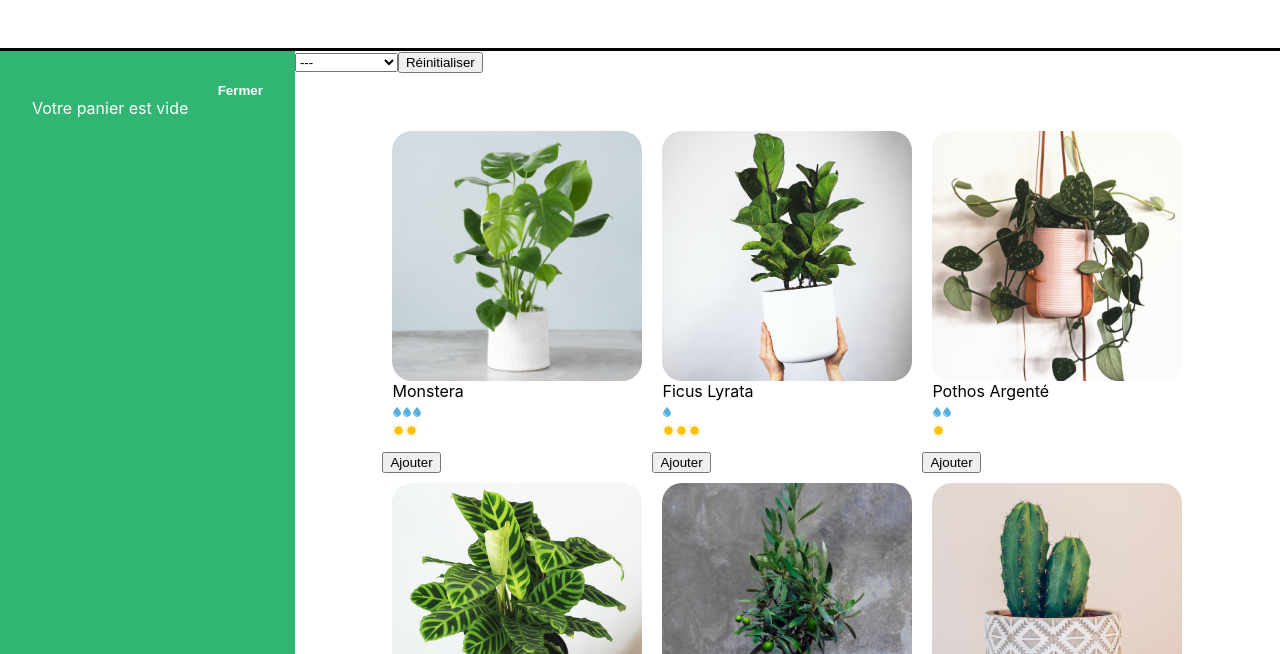
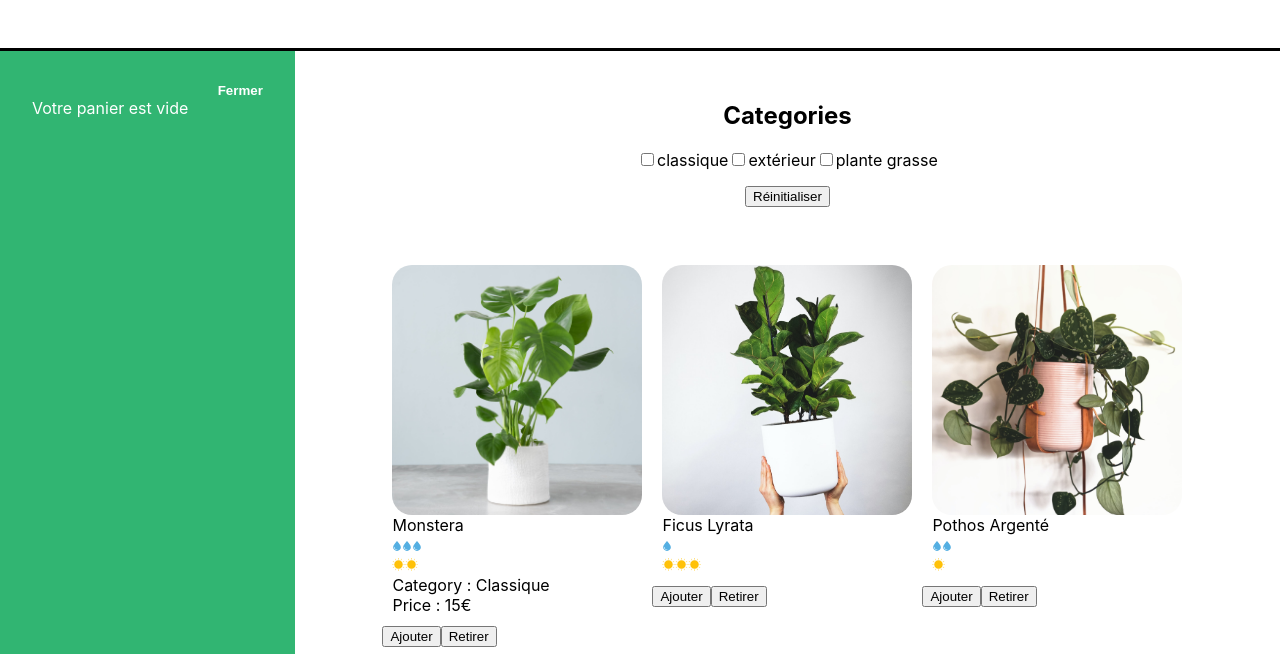
Before and after one commit to KpihX/la-maison-jungle, a React app: page / in a window 1280 px wide. Both pictures are taken after a click on the item "Monstera". Shown: the part 98-752 px from the top of the page. Built offline with nearby package versions, Linux system fonts and the light colour scheme.

Commit message:
forms -> end

```diff
--- a/src/components/App.js
+++ b/src/components/App.js
@@ -1,4 +1,4 @@
-import { useState } from 'react'
+import { useState, useEffect } from 'react'
 import Banner from './Banner'
 import logo from '../assets/logo.png'
 import Cart from './Cart'
@@ -7,8 +7,11 @@ import ShoppingList from './ShoppingList'
 import '../styles/Layout.css'
 
 function App() {
-	const [cart, updateCart] = useState([])
-	const [isFooterShown, updateIsFooterShown] = useState(true)
+	const savedCart = localStorage.getItem('cart')
+	const [cart, updateCart] = useState(savedCart ? JSON.parse(savedCart) : [])
+	useEffect(() => {
+		localStorage.setItem('cart', JSON.stringify(cart))
+	}, [cart])
 	return (
 		<div>
 			<Banner>
@@ -19,10 +22,7 @@ function App() {
 				<Cart cart={cart} updateCart={updateCart} />
 				<ShoppingList cart={cart} updateCart={updateCart} />
 			</div>
-			<button onClick={() => updateIsFooterShown(!isFooterShown)}>
-				{isFooterShown ? "Cacher !" : "Montrer"}
-			</button>
-			{isFooterShown && <Footer cart={cart}/>}
+			<Footer />
 		</div>
 	)
 }
--- a/src/components/Categories.js
+++ b/src/components/Categories.js
@@ -1,7 +1,9 @@
-function Categories ({ setActiveCategory, categories, activeCategory }) {
+import '../styles/Categories.css'
+
+function Categories ({ setSelectedCategories, categories, selectedCategories }) {
     return (
         <div className='lmj-categories'>
-			<select
+			{/* <select
 				value={activeCategory}
 				onChange={(e) => setActiveCategory(e.target.value)}
 				className='lmj-categories-select'
@@ -12,8 +14,26 @@ function Categories ({ setActiveCategory, categories, activeCategory }) {
 						{cat}
 					</option>
 				))}
-			</select>
-			<button onClick={() => setActiveCategory('')}>Réinitialiser</button>
+			</select> */}
+			<h2>Categories</h2>
+			{categories.map(cat => (
+				<label key={cat}>
+					<input
+						type='checkbox'
+						checked={selectedCategories.includes(cat)}
+						onChange={() => setSelectedCategories(
+							selectedCategories.includes(cat)
+								? selectedCategories.filter(c => c !== cat)
+								: selectedCategories.concat(cat)
+						)}
+					/>
+					{cat}
+				</label>
+			))}
+			<div className='lmj-categories-reset' >
+				<button onClick={() => setSelectedCategories([])}>Réinitialiser</button>
+			</div>
+
 		</div>
 	)
 }
--- /dev/null
+++ b/src/components/Modal.js
@@ -0,0 +1,10 @@
+function Modal ({category, price }) {
+    return (
+        <div className='lmj-modal'>
+            <div>category : {category}</div>
+            <div>price : {price}€</div>
+        </div>
+    )
+}
+
+export default Modal
--- a/src/components/PlantItem.js
+++ b/src/components/PlantItem.js
@@ -1,19 +1,24 @@
 import CareScale from './CareScale.js'
+import Modal from './Modal.js'
 import '../styles/PlantItem.css'
+import { useState } from 'react'
 
-function handleClick(plantName) {
-	alert(`Vous voulez acheter 1 ${plantName} ? Très bon choix 🌱✨`)
-}
+// function handleClick(plantName) {
+// 	alert(`Vous voulez acheter 1 ${plantName} ? Très bon choix 🌱✨`)
+// }
 
-function PlantItem({name, cover, id, light, water}) {
+function PlantItem({ name, category, cover, id, light, water, price }) {
+	const [showModal, setShowModal] = useState(false)
+
 	return (
-        <li key={id} className='lmj-plant-item' onClick={() => handleClick(name)}>
+        <li key={id} className='lmj-plant-item' onClick={() => setShowModal(!showModal)}>
 			<img className='lmj-plant-item-cover' src={cover} alt={`${name} cover`} />
 			{name}
 			<div>
 				<CareScale careType='water' scaleValue={water} />
 				<CareScale careType='light' scaleValue={light} />
 			</div>
+			{showModal && <Modal category={category} price={price} />}
 		</li>
     )
 }
--- a/src/components/ShoppingList.js
+++ b/src/components/ShoppingList.js
@@ -5,7 +5,7 @@ import { useState } from 'react'
 import Categories from './Categories'
 
 function ShoppingList({ cart, updateCart}) {
-    const [activeCategory, setActiveCategory] = useState('')
+    const [selectedCategories, setSelectedCategories] = useState([])
     /*const categories = [];
     plantList.forEach(plant => {
         if (!categories.includes(plant.category)) {
@@ -19,17 +19,33 @@ function ShoppingList({ cart, updateCart}) {
 	)
 
     function addToCart(name, price) {
-        const currentPlantAdded = cart.find((plant) => plant.name === name)
-        if (currentPlantAdded) {
+        const currentPlantRemoved = cart.find((plant) => plant.name === name)
+        if (currentPlantRemoved) {
             const cartFilteredCurrentPlant = cart.filter(
                 (plant) => plant.name !== name
             )
             updateCart([
                 ...cartFilteredCurrentPlant,
-                { name, price, amount: currentPlantAdded.amount + 1 }
+                { name, price, amount: currentPlantRemoved.amount + 1 }
             ])
         } else {
             updateCart([...cart, { name, price, amount: 1 }])
+        }
+    }
+    function removeFromCart(name) {
+        const currentPlantRemoved = cart.find((plant) => plant.name === name)
+        if (currentPlantRemoved) {
+            const cartFilteredCurrentPlant = cart.filter(
+                (plant) => plant.name !== name
+            )
+            if (currentPlantRemoved.amount === 1) {
+                updateCart(cartFilteredCurrentPlant)
+            } else {
+                updateCart([
+                    ...cartFilteredCurrentPlant,
+                    { name, price: currentPlantRemoved.price, amount: currentPlantRemoved.amount - 1 }
+                ])
+            }
         }
     }
 
@@ -42,21 +58,23 @@ function ShoppingList({ cart, updateCart}) {
         <div className='lmj-shopping-list'>
             <Categories
 				categories={categories}
-				setActiveCategory={setActiveCategory}
-				activeCategory={activeCategory}
+				setSelectedCategories={setSelectedCategories}
+				selectedCategories={selectedCategories}
 			/>
             <ul className='lmj-plant-list'>
                 {plantList.map(({ id, category, cover, name, water, light, price }) => (
-                    (!activeCategory || activeCategory === category) ? (
+                    (selectedCategories.length === 0 || selectedCategories.includes(category)) ? (
                         <div key={id}>
                             <PlantItem
                                 cover={cover}
+                                category={category}
                                 name={name}
                                 water={water}
                                 light={light}
                                 price={price}
                             />
                             <button onClick={() => addToCart(name, price)}>Ajouter</button>
+                            <button onClick={() => removeFromCart(name)}>Retirer</button>
                         </div>
                     ) : null
 				))}
--- a/src/styles/Categories.css
+++ b/src/styles/Categories.css
@@ -6,3 +6,7 @@
 .lmj-categories-select {
 	margin-right: 15px;
 }
+
+.lmj-categories-reset {
+	margin-top: 15px;
+}
```
Also changed, not shown: src/components/Cart.js (line endings or trailing spaces), src/styles/Care.css (deleted), 1 other file.
